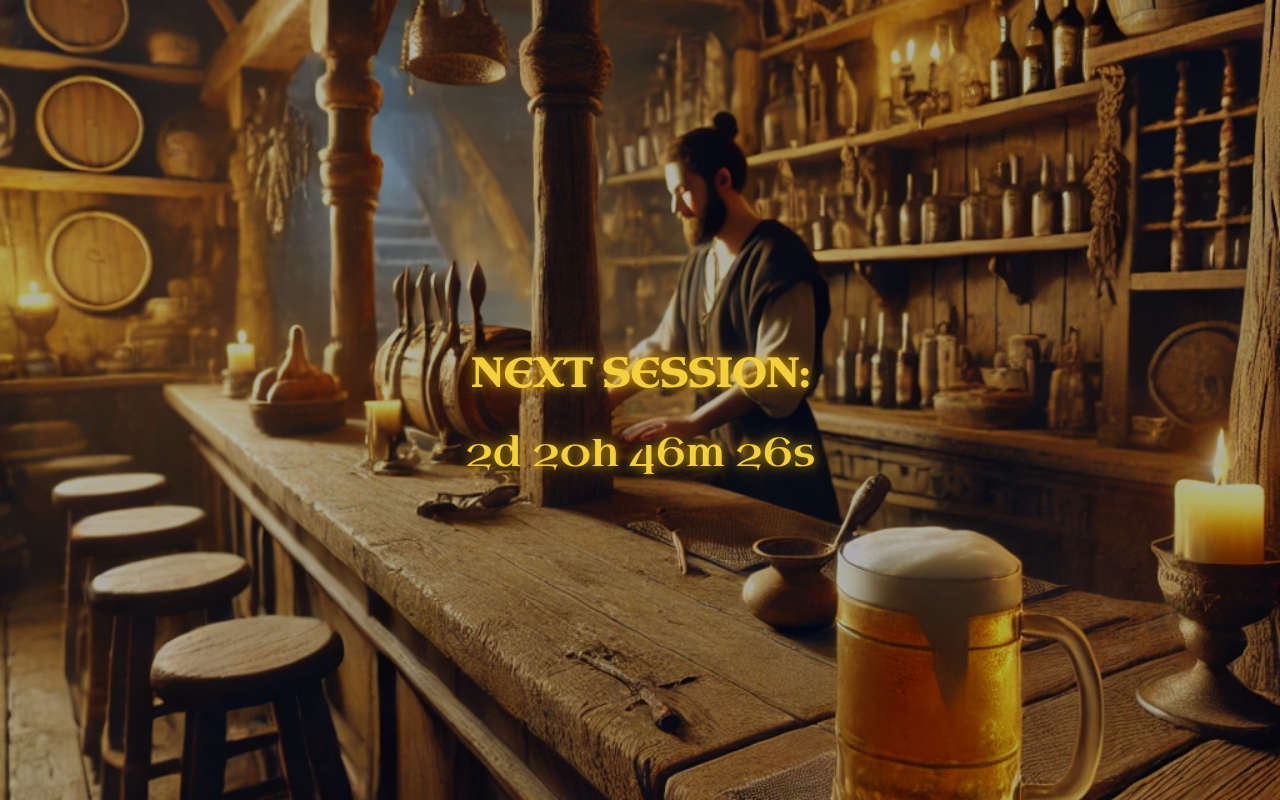
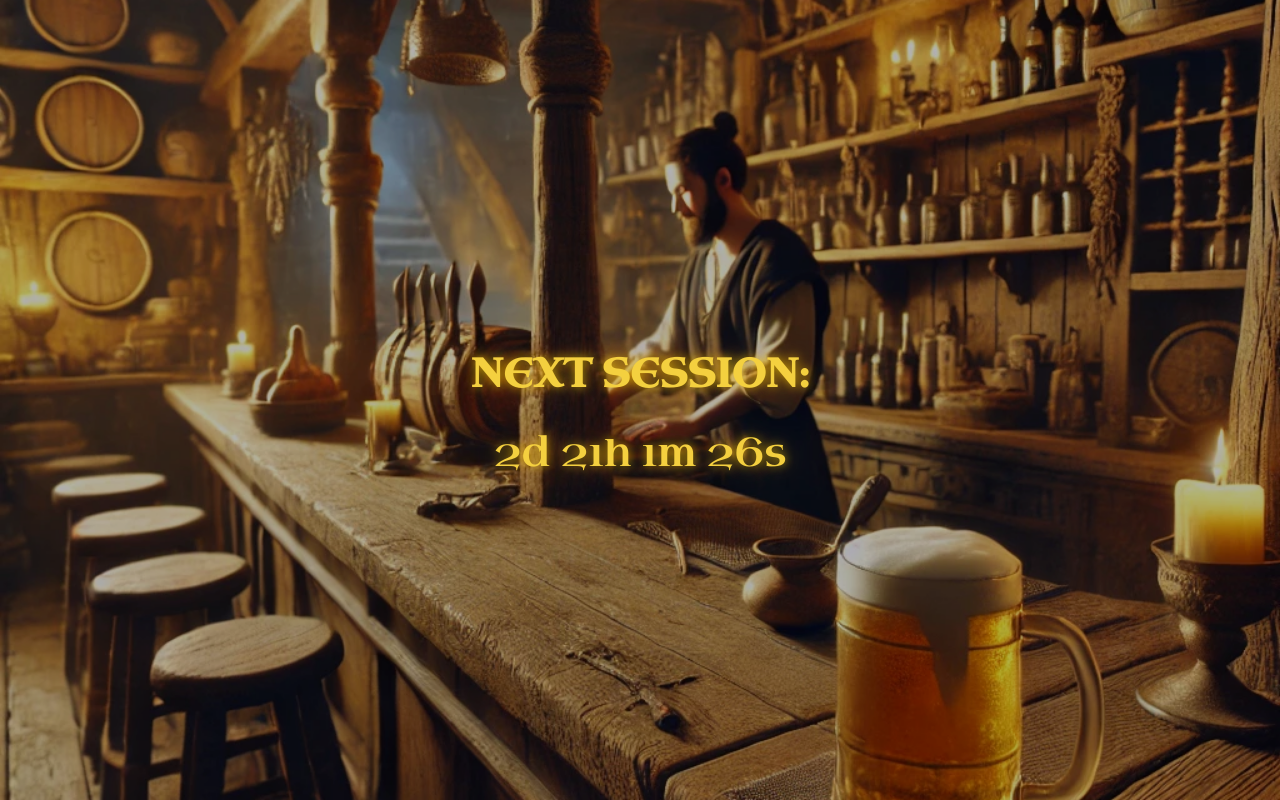
Before and after one commit to ethack/game-night-countdown, a plain HTML site: page index.html in a window 1280 px wide. Drawn offline with Linux system fonts and the light colour scheme.

Commit message:
Update time to 7:15

```diff
--- a/index.html
+++ b/index.html
@@ -60,7 +60,7 @@
             let now = new Date();
             let nextThursday = new Date(now);
             nextThursday.setDate(now.getDate() + ((4 - now.getDay() + 7) % 7)); // Get next Thursday
-            nextThursday.setHours(19, 0, 0, 0); // Set to 7:00 PM CST
+            nextThursday.setHours(19, 15, 0, 0); // Set to 7:15 PM CST
 
             // Check if it's the first Thursday of the month and skip it
             if (nextThursday.getDate() <= 7) {
```
